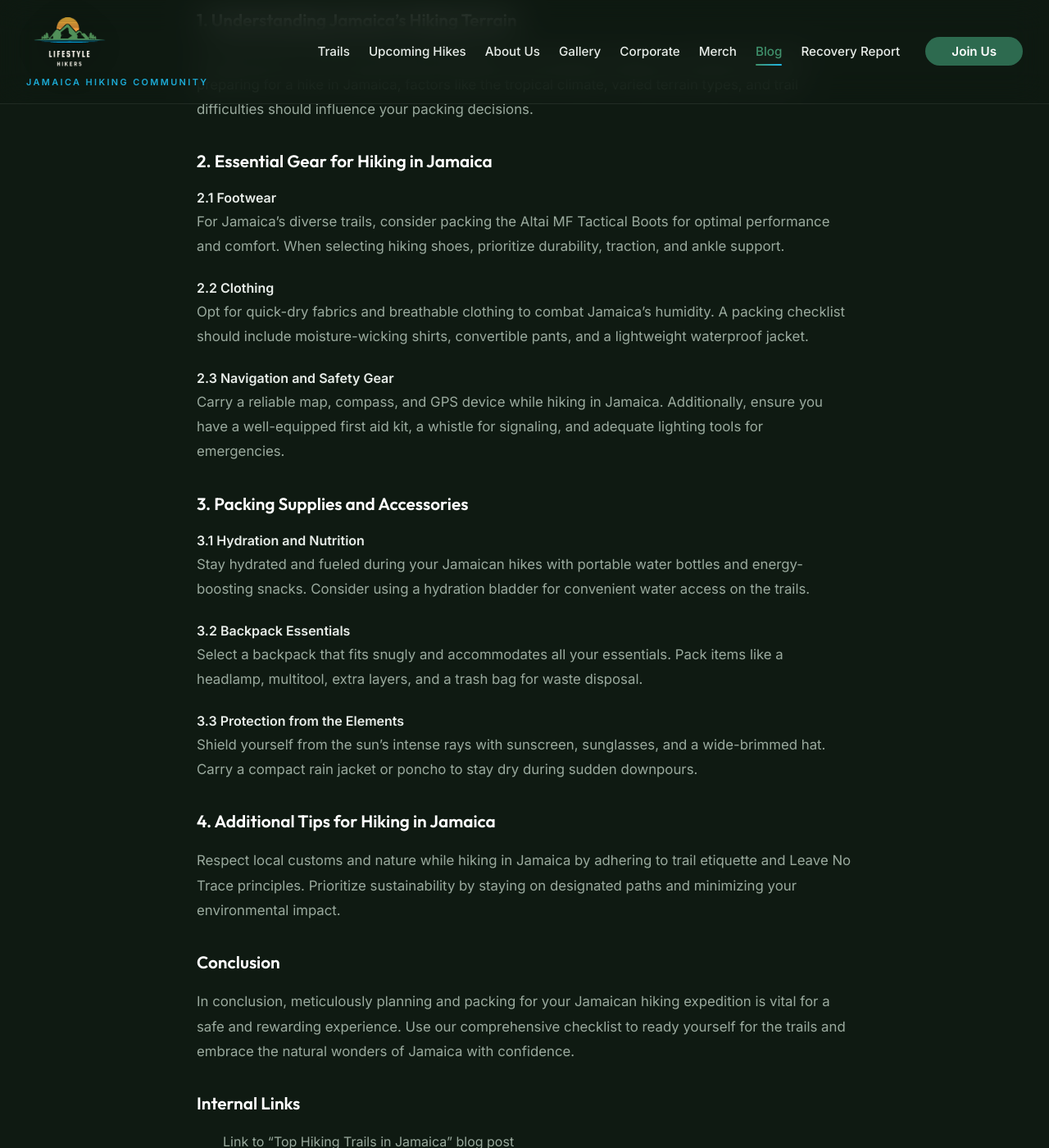
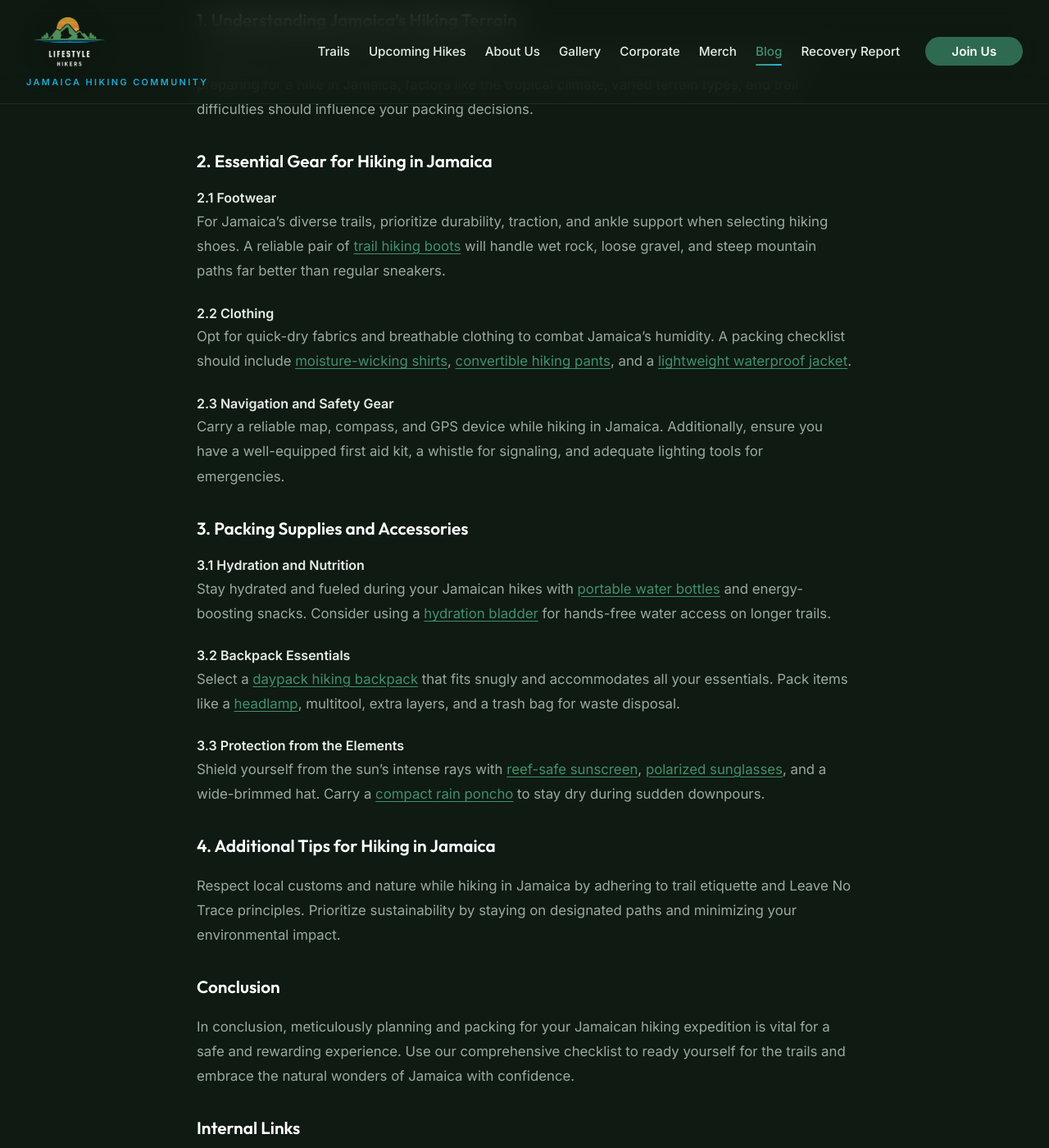
Before and after one commit to willylondon/lifestyle-hikers, a Jekyll site: the page built from _posts/2026-04-10-what-to-pack-for-hiking-in-jamaica.md, in a window 1280 px wide and 1400 px high, scrolled down 735 px. Shown: the whole window at 82% size. Built offline with Jekyll 4.4.1, drawn with Linux system fonts in a browser that asks for light colours.

Commit message:
feat: add Amazon affiliate links to top LH posts
- what-to-pack: 8 links covering boots, clothing, hydration bladder,
  backpack, headlamp, sunscreen, sunglasses, rain poncho
- beginners-guide: bug spray + trail footwear (FAQ)
- complete-trail-guide: shoes, bug spray, rain layer, sunscreen
- cinchona-trail-guide: trail boots, rain layer

Co-Authored-By: Claude Sonnet 4.6 <noreply@anthropic.com>

```diff
--- a/_posts/2026-04-10-what-to-pack-for-hiking-in-jamaica.md
+++ b/_posts/2026-04-10-what-to-pack-for-hiking-in-jamaica.md
@@ -20,23 +20,23 @@ Jamaica boasts a diverse landscape ranging from mountainous regions to coastal t
 
 ### 2. Essential Gear for Hiking in Jamaica
 #### 2.1 Footwear
-For Jamaica's diverse trails, consider packing the Altai MF Tactical Boots for optimal performance and comfort. When selecting hiking shoes, prioritize durability, traction, and ankle support.
+For Jamaica's diverse trails, prioritize durability, traction, and ankle support when selecting hiking shoes. A reliable pair of [trail hiking boots](https://www.amazon.com/s?k=trail+hiking+boots+men+women&tag=lifestylehike-20) will handle wet rock, loose gravel, and steep mountain paths far better than regular sneakers.
 
 #### 2.2 Clothing
-Opt for quick-dry fabrics and breathable clothing to combat Jamaica's humidity. A packing checklist should include moisture-wicking shirts, convertible pants, and a lightweight waterproof jacket.
+Opt for quick-dry fabrics and breathable clothing to combat Jamaica's humidity. A packing checklist should include [moisture-wicking shirts](https://www.amazon.com/s?k=moisture+wicking+hiking+shirt&tag=lifestylehike-20), [convertible hiking pants](https://www.amazon.com/s?k=convertible+hiking+pants&tag=lifestylehike-20), and a [lightweight waterproof jacket](https://www.amazon.com/s?k=lightweight+waterproof+rain+jacket+hiking&tag=lifestylehike-20).
 
 #### 2.3 Navigation and Safety Gear
 Carry a reliable map, compass, and GPS device while hiking in Jamaica. Additionally, ensure you have a well-equipped first aid kit, a whistle for signaling, and adequate lighting tools for emergencies.
 
 ### 3. Packing Supplies and Accessories
 #### 3.1 Hydration and Nutrition
-Stay hydrated and fueled during your Jamaican hikes with portable water bottles and energy-boosting snacks. Consider using a hydration bladder for convenient water access on the trails.
+Stay hydrated and fueled during your Jamaican hikes with [portable water bottles](https://www.amazon.com/s?k=insulated+water+bottle+hiking&tag=lifestylehike-20) and energy-boosting snacks. Consider using a [hydration bladder](https://www.amazon.com/s?k=hydration+bladder+hiking+backpack&tag=lifestylehike-20) for hands-free water access on longer trails.
 
 #### 3.2 Backpack Essentials
-Select a backpack that fits snugly and accommodates all your essentials. Pack items like a headlamp, multitool, extra layers, and a trash bag for waste disposal.
+Select a [daypack hiking backpack](https://www.amazon.com/s?k=daypack+hiking+backpack+20L&tag=lifestylehike-20) that fits snugly and accommodates all your essentials. Pack items like a [headlamp](https://www.amazon.com/s?k=headlamp+hiking&tag=lifestylehike-20), multitool, extra layers, and a trash bag for waste disposal.
 
 #### 3.3 Protection from the Elements
-Shield yourself from the sun's intense rays with sunscreen, sunglasses, and a wide-brimmed hat. Carry a compact rain jacket or poncho to stay dry during sudden downpours.
+Shield yourself from the sun's intense rays with [reef-safe sunscreen](https://www.amazon.com/s?k=reef+safe+sunscreen+spf+50&tag=lifestylehike-20), [polarized sunglasses](https://www.amazon.com/s?k=polarized+sunglasses+hiking&tag=lifestylehike-20), and a wide-brimmed hat. Carry a [compact rain poncho](https://www.amazon.com/s?k=compact+rain+poncho+hiking&tag=lifestylehike-20) to stay dry during sudden downpours.
 
 ### 4. Additional Tips for Hiking in Jamaica
 Respect local customs and nature while hiking in Jamaica by adhering to trail etiquette and Leave No Trace principles. Prioritize sustainability by staying on designated paths and minimizing your environmental impact.
```
Also changed, not shown: _posts/2026-03-19-cinchona-botanical-gardens-trail-guide.md (+2 -2 lines), _posts/2026-03-19-hiking-in-jamaica-complete-trail-guide.md (+4 -4 lines), _posts/2026-03-19-hiking-jamaica-beginners-guide.md (+2 -2 lines).
